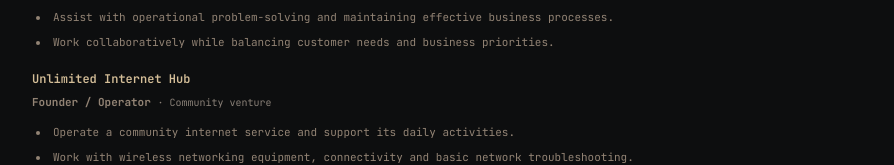
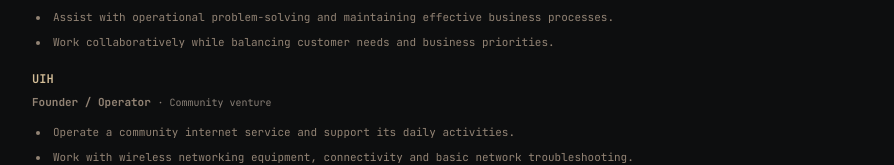
Before and after one commit to AlvinBaguma/alvinbagumasite, a plain HTML site: page cv.html in a window 1280 px wide. Shown: the part 1032-1197 px from the top of the page, without its empty margins (192-1086 px from the left). Drawn offline with Linux system fonts and the light colour scheme.

Commit message:
Use UIH as the portfolio venture name

```diff
--- a/cv.html
+++ b/cv.html
@@ -99,7 +99,7 @@
         <li>Assist with operational problem-solving and maintaining effective business processes.</li>
         <li>Work collaboratively while balancing customer needs and business priorities.</li>
       </ul>
-      <h3>Unlimited Internet Hub</h3>
+      <h3>UIH</h3>
       <p><strong>Founder / Operator</strong> <span class="cv-date">· Community venture</span></p>
       <ul>
         <li>Operate a community internet service and support its daily activities.</li>
```
